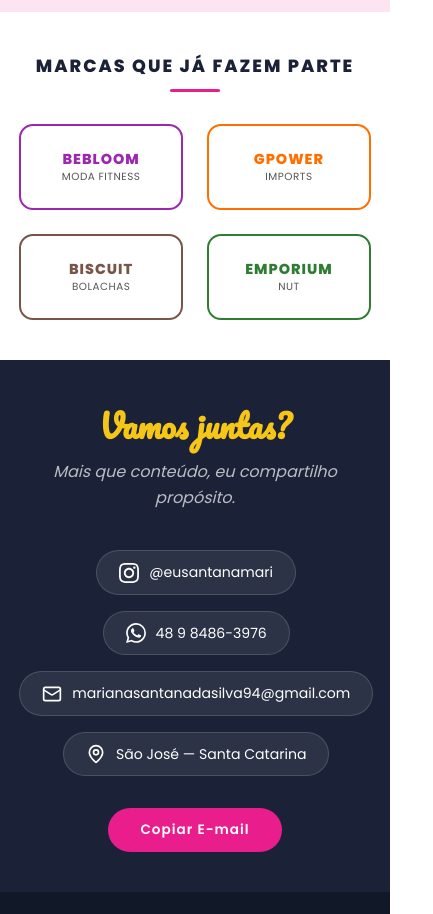
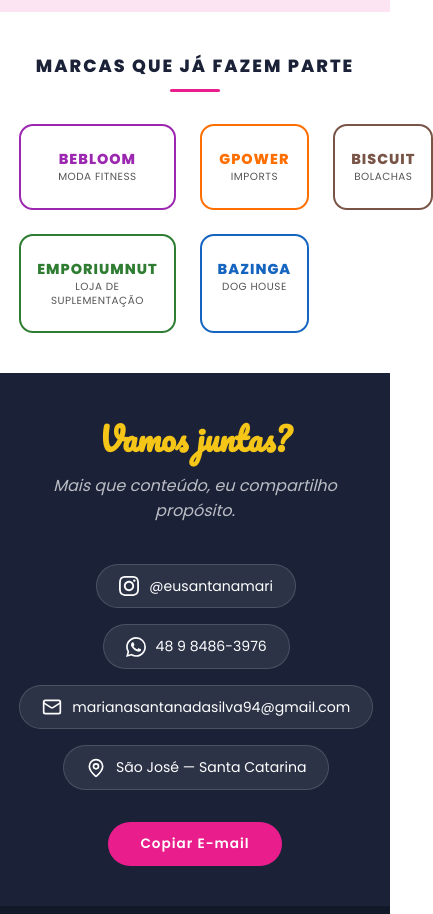
Before and after one commit to onluiz/cv-mari, a React (Vite) app: page / in a window 390 px wide. Shown: the part 5120-6034 px from the top of the page, 433 px wide, since content can reach past the window. Built offline with nearby package versions, Linux system fonts and the light colour scheme.

Commit message:
Atualiza marcas parceiras: bazinga dog house + emporiumnut
- Adiciona @bazingadoghouse (creche e hospedagem para cães)
- Corrige nome para 'emporiumnut' com especialidade 'loja de suplementação'
- Grid de marcas ajustado para 5 colunas

https://claude.ai/code/session_0183tdcJVh1hDVPwRFNmHmtA

```diff
--- a/src/App.css
+++ b/src/App.css
@@ -521,9 +521,9 @@ section {
 
 .brands-grid {
   display: grid;
-  grid-template-columns: repeat(4, 1fr);
+  grid-template-columns: repeat(5, 1fr);
   gap: 1.5rem;
-  max-width: 800px;
+  max-width: 1000px;
   margin: 0 auto;
 }
 
@@ -560,6 +560,7 @@ section {
 .brand-card.gpower { border-color: #ff6f00; color: #ff6f00; }
 .brand-card.biscuit { border-color: #795548; color: #795548; }
 .brand-card.emporium { border-color: #2e7d32; color: #2e7d32; }
+.brand-card.bazinga { border-color: #1565c0; color: #1565c0; }
 
 /* ==============================
    CONTACT
@@ -671,7 +672,7 @@ section {
   }
 
   .brands-grid {
-    grid-template-columns: repeat(2, 1fr);
+    grid-template-columns: repeat(3, 1fr);
   }
 
   .gallery-grid {
@@ -718,7 +719,7 @@ section {
   }
 
   .brands-grid {
-    grid-template-columns: repeat(2, 1fr);
+    grid-template-columns: repeat(3, 1fr);
   }
 
   .contact-grid {
--- a/src/App.tsx
+++ b/src/App.tsx
@@ -237,8 +237,12 @@ function App() {
             <small>bolachas</small>
           </div>
           <div className="brand-card emporium">
-            EMPORIUM
-            <small>NUT</small>
+            EMPORIUMNUT
+            <small>loja de suplementação</small>
+          </div>
+          <div className="brand-card bazinga">
+            BAZINGA
+            <small>dog house</small>
           </div>
         </div>
       </section>
```
